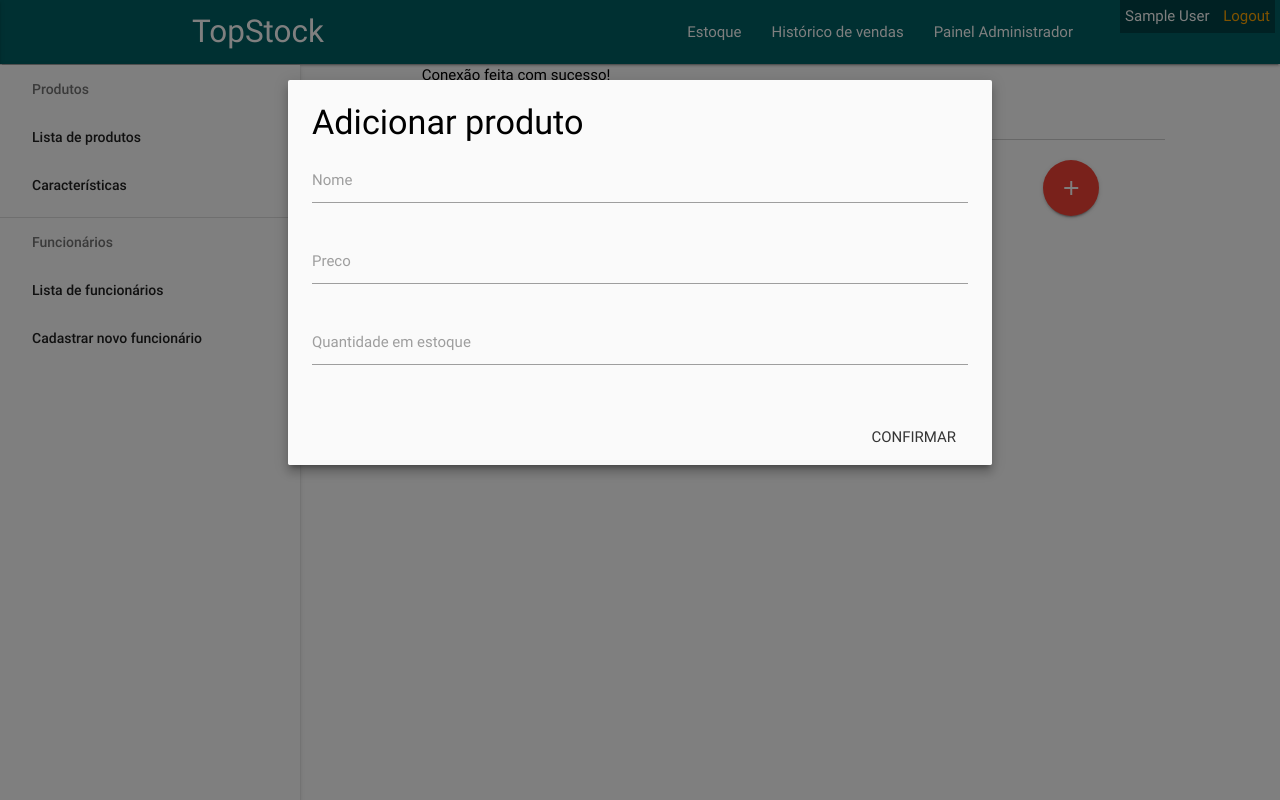
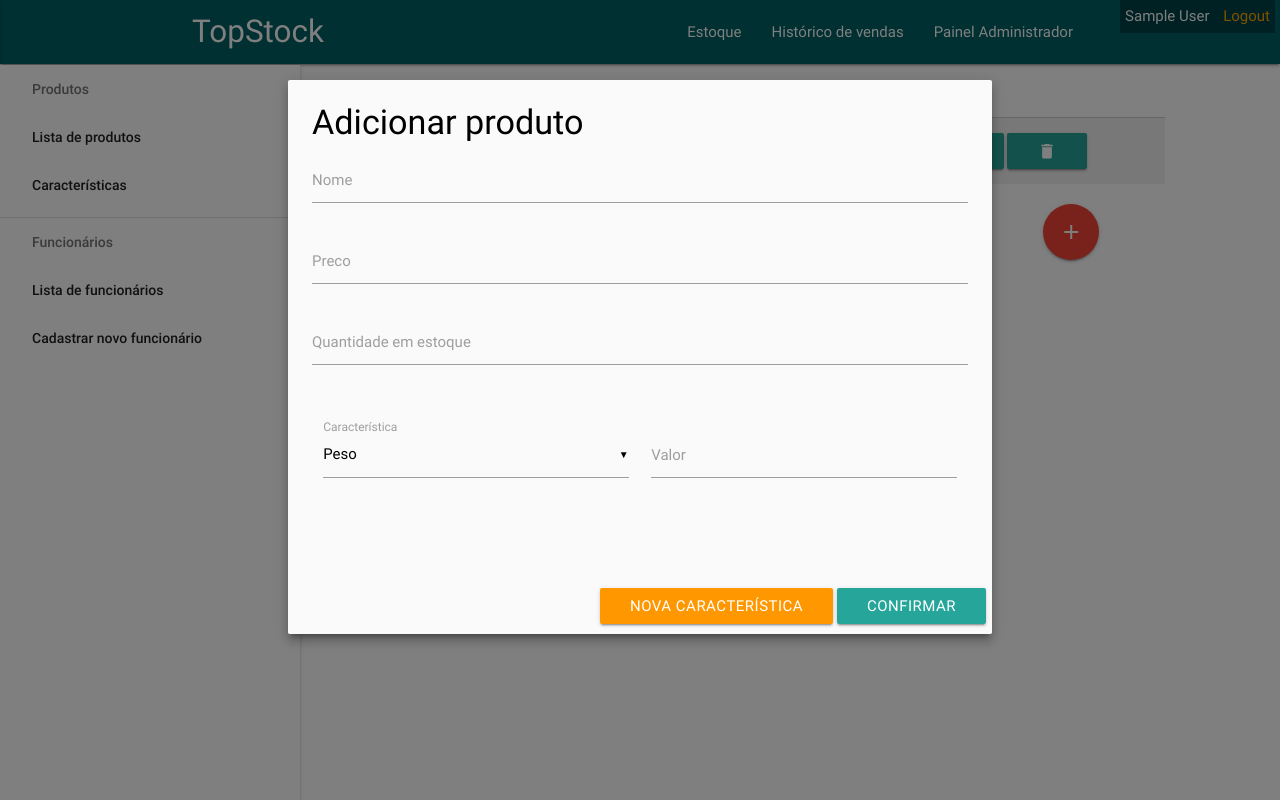
Before and after one commit to MarechalLima/projeto-vendas, a PHP site: page /listaProdutosAdmin.php in a window 1280 px wide, after a click on "add". Run offline with PHP 8.4, Linux system fonts and the light colour scheme; the visitor is signed in with stand-in values (Sample User, id 1); data that the repository does not hold is empty.

Commit message:
Adição de produtos front

```diff
--- a/view/listaProdutosAdmin.php
+++ b/view/listaProdutosAdmin.php
@@ -1,6 +1,20 @@
 <?php
   include 'navAdmin.php';
-  require '../model/DAO/ProdutoDAO.php';
+
+
+  if(isset($_POST['caracteristicaId'])){
+    $caracteristicas = $_POST['caracteristicaId'];
+
+    print_r($_POST);
+
+    foreach ($caracteristicas as $key => $value){
+      $valor = $_POST['valor'][$key];
+      print_r($valor);
+
+      echo "<script>alert($value)</script>"; // Id do produto
+      echo "<script>alert($valor)</script>"; // Id do produto
+    }
+  }
 
  ?>
 
@@ -21,27 +35,16 @@
               <th>Preco</th>
               <th>Quantidade em Estoque</th>
             </thead>
-            <?php
-              $p = new ProdutoDAO();
-              $produtos = $p->getAll();
-              foreach ($produtos as $produto) {
-                $idProd = $produto->getId();
-                $nomeProd = $produto->getNome();
-                $precoProd = $produto->getPreco();
-                $quantidadeProd = $produto->getQTDEstoque();
-
-            ?>
             <tr>
-              <td><?=$idProd ?></td>
-              <td><?=$nomeProd ?></td>
-              <td><?=$precoProd?></td>
-              <td><?= $quantidadeProd ?></td>
+              <td>1</td>
+              <td>Liquidificador</td>
+              <td>850.65</td>
+              <td>300</td>
               <td>
                 <button class="btn" name="button"><i class="material-icons">edit</i></button>
                 <button class="btn" name="button"><i class="material-icons">delete</i></button>
               </td>
             </tr>
-          <?php }  ?>
           </table>
         </div>
 
@@ -53,8 +56,8 @@
     </div>
 
     <div id="modalAdd" class="modal">
-      <form class="" action="caracteristicas.php" method="post">
-        <div class="modal-content">
+      <form id="formulario" action="listaProdutosAdmin.php" method="post">
+        <div class="modal-content" id="modal-content">
             <h4>Adicionar produto</h4>
 
             <div class="input-field">
@@ -71,10 +74,36 @@
               <input type="text" id="qtdEstoque" name="qtdEstoque" value="">
               <label for="qtdEstoque">Quantidade em estoque</label>
             </div>
+            <div style="margin: 5% 0px"></div>
+
+
+            <div id="item" class="item">
+              <div class="row">
+                <div class="input-field col s6">
+                  <select name="caracteristicaId[]">
+                    <!-- value é o id da caracteristica -->
+                    <option value="1">Peso</option>
+                    <option value="5">Tensão</option>
+                    <option value="9">Potência</option>
+                  </select>
+                  <label>Característica</label>
+                </div>
+
+                <div class="input-field col s6">
+                  <input type="text" name="valor[]" id="valor" />
+                  <label for="valor">Valor</label>
+                </div>
+              </div>
+            </div>
+
 
         </div>
+        <div style="margin: 5% 0px"></div>
+
         <div class="modal-footer">
-          <button type="submit" href="#!" class="modal-action modal-close waves-effect waves-green btn-flat">Confirmar</button>
+          <a class="btn orange waves-effect waves-light" type="button" id="novaCaract">Nova característica</a>
+
+          <button type="submit" href="#!" class="modal-action modal-close waves-effect waves-green btn">Confirmar</button>
         </div>
       </form>
     </div>
@@ -84,6 +113,19 @@
       // the "href" attribute of the modal trigger must specify the modal ID that wants to be triggered
         $('.modal').modal();
       });
+      $(document).ready(function() {
+        $('select').material_select();
+      });
+
+      $(document).ready(function() {
+        $("#novaCaract").click(function() {
+          var novoItem = $("#item").clone().removeAttr('id'); // para não ter id duplicado
+          novoItem.children('input').val(''); //limpa o campo quantidade
+          $("#modal-content").append(novoItem);
+          $('select').material_select();
+        });
+      });
+
     </script>
   </body>
 </html>
```
Also changed, not shown: view/cadastroProduto.php (added, +74 -0 lines).
